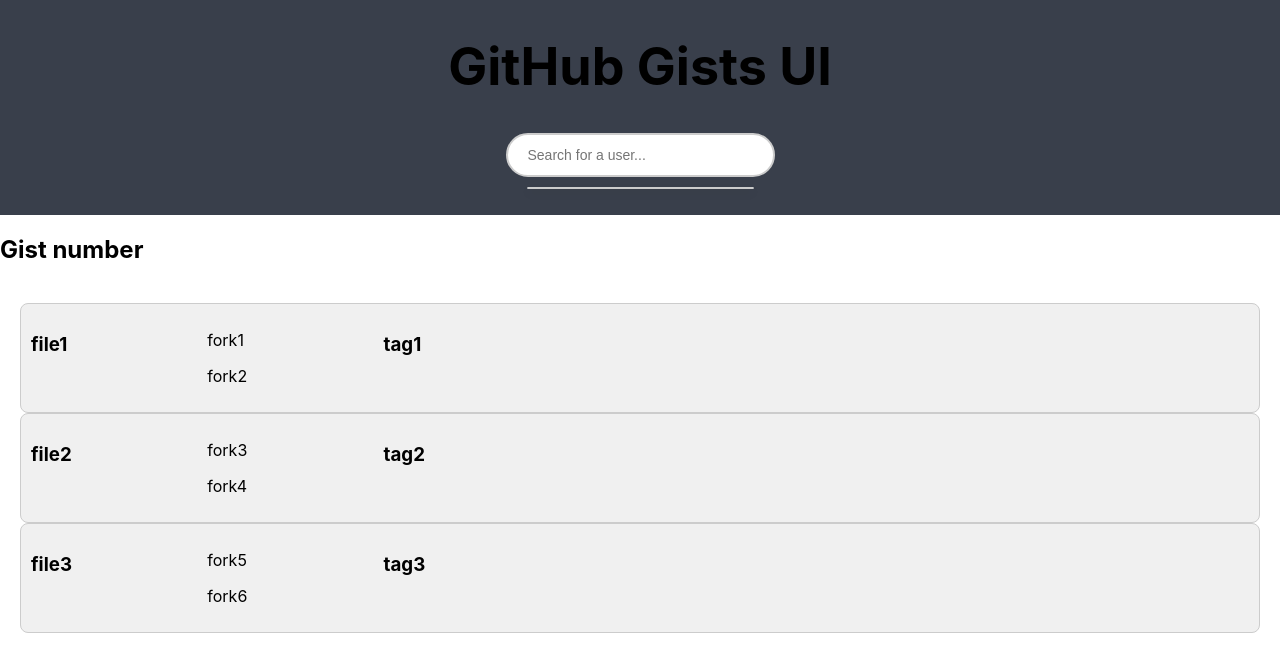
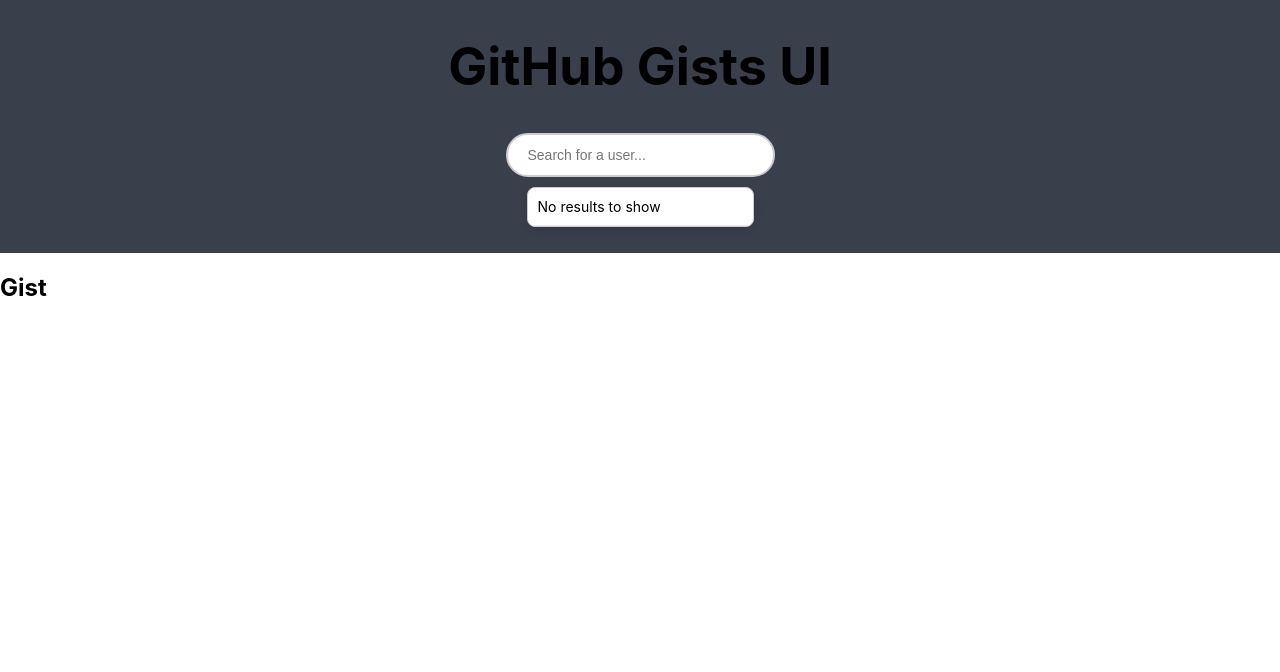
Before and after one commit to tontonel/githubGistUI, a React (Create React App) app: page / in a window 1280 px wide. Shown: the top 672 px of the page. Built offline with nearby package versions, Linux system fonts and the light colour scheme.

Commit message:
added fetching forks for one gist logic and diplayed the final data in the grid

```diff
--- /dev/null
+++ b/src/api/gistsApi/fetchGistForks.js
@@ -0,0 +1,6 @@
+import { axios } from "../axiosInstance";
+
+export const fetchGistForks = async (gistId) => {
+    const response = await axios.get(`/gists/${gistId}/forks?per_page=3`);
+    return response.data;
+}
--- a/src/components/GistContainer.jsx
+++ b/src/components/GistContainer.jsx
@@ -2,11 +2,12 @@
 import GistGridBox from './GistGridBox';
 
 const GistsContainer = (props) => {
-
+    props.gist !== undefined && console.log(props.gist);
     return (
+        props.gist !== undefined &&
         <div className='gist-container'>
-            <h2>Gist number</h2>
-            <GistGridBox files={props.gist.files} />
+            <h2>Gist {props.gist.id}</h2>
+            <GistGridBox files={props.gist.files} forks_avatars_url={props.gist.forks_avatars_url}/>
         </div>
     );
 }
--- a/src/components/GistGridBox.jsx
+++ b/src/components/GistGridBox.jsx
@@ -4,12 +4,12 @@
 const GistGridBox = (props) => {
     return (
         <div className="gist-grid-container">
-            {props.files.map((item, index) => (
+            {props.files !== undefined && Object.keys(props.files).map((key, index) => (
                 <GistGridRow
                     key={index}
-                    file={item.file}
-                    forks={item.forks}
-                    tag={item.tag}
+                    file={props.files[`${key}`].filename.split('.')[0]}
+                    forks={props.forks_avatars_url}
+                    tag={props.files[`${key}`].filename.split('.')[1]}
                 />
             ))}
        </div>
--- a/src/components/GistGridRow.jsx
+++ b/src/components/GistGridRow.jsx
@@ -9,8 +9,9 @@
             </div>
             <div className="grid-cell">
                 {forks.map((fork, index) => (
-                    <p key={index}>{fork}</p>
+                    <img key={index} src={fork} alt="fork" />
                 ))}
+                {console.log(forks, "forks")}
             </div>
             <div>
                 <h3>{tag}</h3>
--- a/src/components/SearchBar.jsx
+++ b/src/components/SearchBar.jsx
@@ -1,17 +1,28 @@
-import React from 'react';
+import React, { useRef } from 'react';
 
 const SearchBar = (props) => {
+
+    const inputRef = useRef(null);
+
+    const handleOptionClick = (option) => {
+        inputRef.current.value = '';
+        props.handleOptionClick(option);
+    }
 
     return (
     <div className='search-bar'>
         <input
+            ref={inputRef}
             type="text"
             placeholder="Search for a user..."
             onChange={props.debouncedSearch}
         />
         <ul>
-            {props.userGists !== undefined && props.userGists.map((option) => (
-                <li key={option.id}>{option.id}</li>))}
+            {props.userGists !== undefined &&
+            props.userGists.length !== 0 ?
+                props.userGists.map((option) => (
+                <li key={option.id} onClick={() => handleOptionClick(option)}>{option.id}</li>))
+            : <li>No results to show</li>}
         </ul>
     </div>
     );
--- a/src/view/HomePage.jsx
+++ b/src/view/HomePage.jsx
@@ -1,32 +1,14 @@
 import React, { useEffect, useState } from "react";
 import { fetchUserGists } from "../api/gistsApi/fetchUserGists";
+import { fetchGistForks } from "../api/gistsApi/fetchGistForks";
 import SearchBar from "../components/SearchBar";
 import GistContainer from "../components/GistContainer";
 import debounce from "lodash.debounce";
 
-const gist = {
-    files: [
-        {
-            file: 'file1',
-            forks: ['fork1', 'fork2'],
-            tag: 'tag1'
-        },
-        {
-            file: 'file2',
-            forks: ['fork3', 'fork4'],
-            tag: 'tag2'
-        },
-        {
-            file: 'file3',
-            forks: ['fork5', 'fork6'],
-            tag: 'tag3'
-        }
-    ]
-};
-
 const HomePage = () => {
 
     const [userGists, setUserGists] = useState([]);
+    const [selectedGist, setSelectedGist] = useState({});
 
     const debouncedSearch = debounce((event) => handleSearch(event), 500);
 
@@ -37,17 +19,36 @@
         .catch((error) => console.error(error));
     }
 
+    const handleOptionClick = async (option) => {
+        try {
+            const response = await fetchGistForks(option.id);
+            option.forks_avatars_url = response.map((fork) => fork.owner.avatar_url);
+            setSelectedGist(option);
+        } catch (error) {
+            console.error(error);
+        }
+    }
+
     useEffect(() => {
         console.log(userGists);
     }, [userGists]);
+
+    useEffect(() => {
+        console.log(selectedGist);
+        console.log("selected gist");
+        setUserGists([]);
+    }, [selectedGist]);
 
     return (
         <>
             <header className="app-header">
                 <h1>GitHub Gists UI</h1>
-                <SearchBar userGists={userGists} debouncedSearch={debouncedSearch} />
+                <SearchBar userGists={userGists}
+                    debouncedSearch={debouncedSearch}
+                    handleOptionClick={handleOptionClick}
+                />
             </header>
-            <GistContainer gist={gist} />
+            <GistContainer gist={selectedGist} />
         </>
     );
 }
```
Lines whose indentation alone changed are shown as unchanged.
